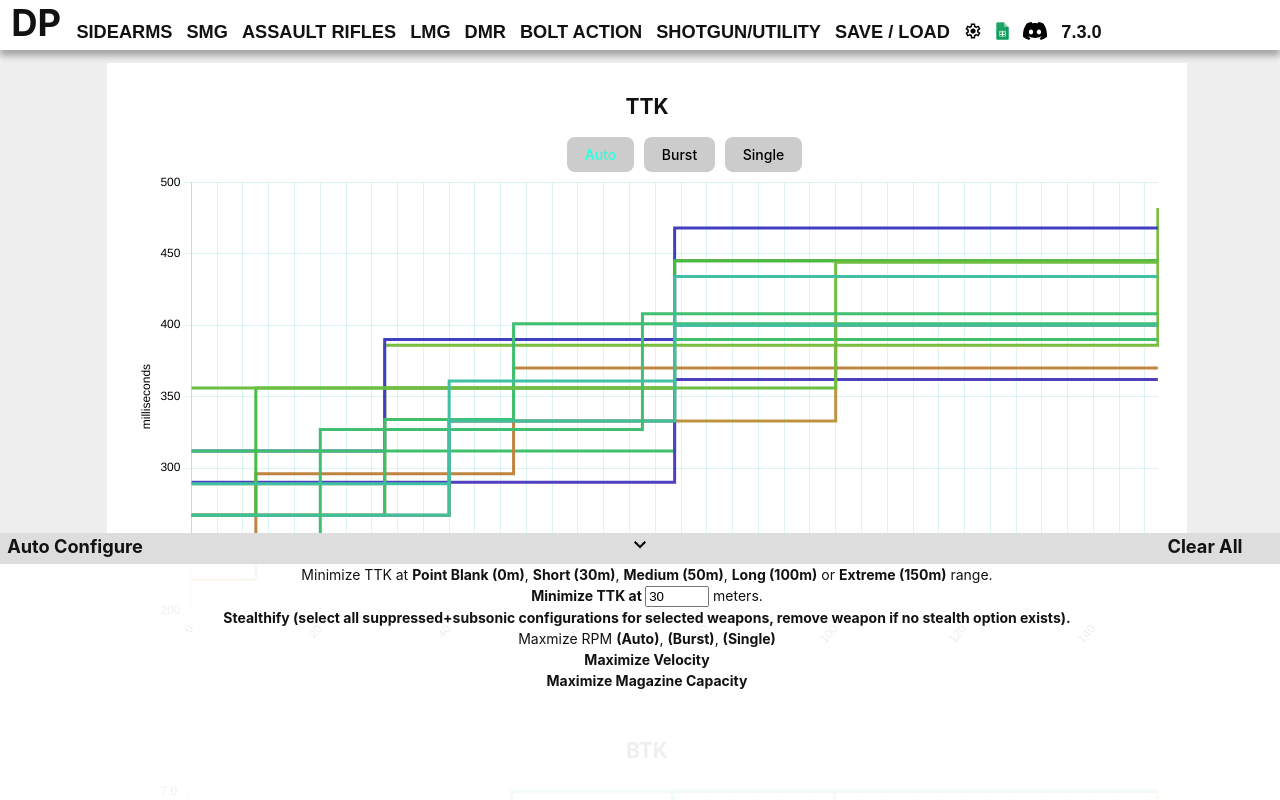
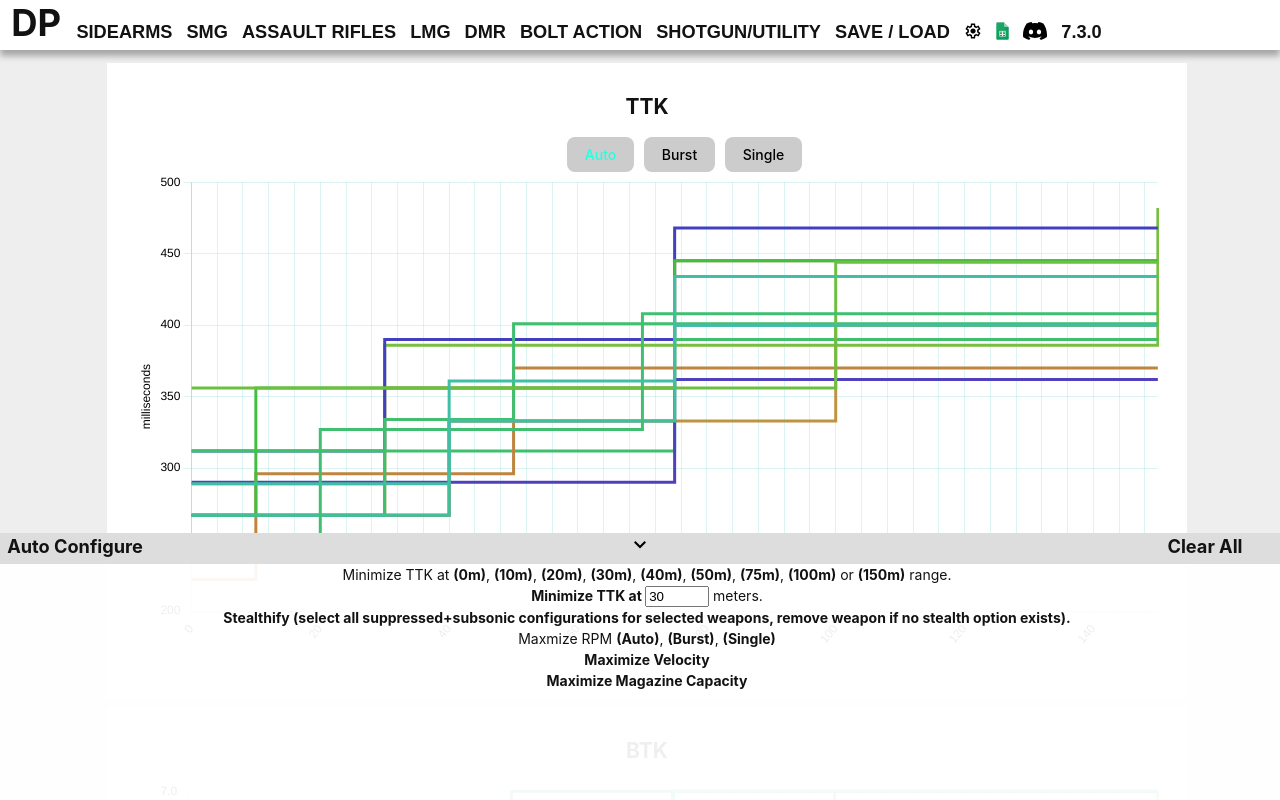
Before and after one commit to keipes/diceplz, a React (Vite) app: page / in a window 1280 px wide. Both pictures are taken after a click on the element "Auto Configure". Shown: the top 800 px of the page. Built offline with nearby package versions, Linux system fonts and the light colour scheme.

Commit message:
Add common dropoff ranges to AutoConfigure

```diff
--- a/src/Components/WeaponConfigurator/AutoConfigure.tsx
+++ b/src/Components/WeaponConfigurator/AutoConfigure.tsx
@@ -48,23 +48,39 @@ function AutoConfigure(props: AutoConfigureProps) {
         <>
           {"Minimize TTK at "}
           <span className={clickClass} onClick={getRangeScorer(0)}>
-            <>Point Blank (0m)</>
+            <>(0m)</>
+          </span>
+          {", "}
+          <span className={clickClass} onClick={getRangeScorer(10)}>
+            <>(10m)</>
+          </span>
+          {", "}
+          <span className={clickClass} onClick={getRangeScorer(20)}>
+            <>(20m)</>
           </span>
           {", "}
           <span className={clickClass} onClick={getRangeScorer(30)}>
-            <>Short (30m)</>
+            <>(30m)</>
+          </span>
+          {", "}
+          <span className={clickClass} onClick={getRangeScorer(40)}>
+            <>(40m)</>
           </span>
           {", "}
           <span className={clickClass} onClick={getRangeScorer(50)}>
-            <>Medium (50m)</>
+            <>(50m)</>
+          </span>
+          {", "}
+          <span className={clickClass} onClick={getRangeScorer(40)}>
+            <>(75m)</>
           </span>
           {", "}
           <span className={clickClass} onClick={getRangeScorer(50)}>
-            <>Long (100m)</>
+            <>(100m)</>
           </span>
           {" or "}
           <span className={clickClass} onClick={getRangeScorer(150)}>
-            <>Extreme (150m)</>
+            <>(150m)</>
           </span>
           {" range."}
         </>
```
